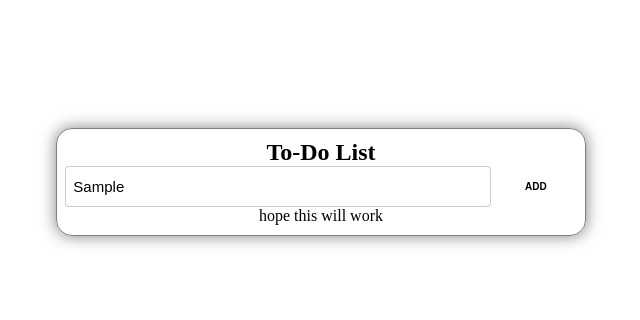
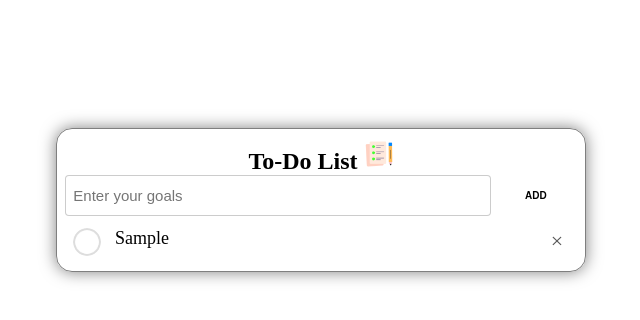
Before and after one commit to Samrat9841/To-Do-List, a plain HTML site: page index.html in a window 1280 px wide. Both pictures are taken after typing "Sample" into the empty fields and a click on the button "ADD". Shown: the whole page, without its empty margins (319-959 px from the left). Drawn offline with Linux system fonts and the light colour scheme.

Commit message:
adding js logic

```diff
--- a/index.html
+++ b/index.html
@@ -4,21 +4,23 @@
     <meta charset="UTF-8">
     <meta name="viewport" content="width=device-width, initial-scale=1.0">
     <link rel="stylesheet" href="style.css">
-    <link rel="icon" href="img/logo.jpg" type="img.png" >
+    <link rel="icon" href="img/icon.png" type="img.png" >
     <title>To Do List</title>
 </head>
 <body>
     <div class="container">
         <div class="form-box">
-            <h2>To-Do List</h2>
+            <h2 style="text-align: center;">To-Do List <img src="img/icon.png" width="30px"></h2>
             <div class="text-container">
-                <input type="text" placeholder="Enter your goals">
-                <button>ADD</button>
+                <input type="text" id="input-box" placeholder="Enter your goals">
+                <button onclick="addTask()">ADD</button>
             </div>
 
-            <div class="list-container">
-                hope this will work
-            </div>
+            <ul class="list-container">
+                <!-- <li class="checked">task 1</li>
+                <li>task 2</li>
+                <li>task 3</li> -->
+            </ul>
         </div>
     </div>
     <script src="script.js"></script>
--- a/script.js
+++ b/script.js
@@ -0,0 +1,41 @@
+const inputBox=document.querySelector("#input-box");
+const listContainer=document.querySelector(".list-container");
+
+
+const addTask=()=>{
+    if(inputBox.value===''){
+        alert("Enter your goals");
+    }
+    else{
+        let li=document.createElement("li");
+        li.innerHTML=inputBox.value;
+        listContainer.appendChild(li);
+
+        let span=document.createElement("span");
+        span.innerHTML="\u00d7";
+        li.appendChild(span);
+
+    }
+    inputBox.value='';
+    saveData();
+};
+
+listContainer.addEventListener("click",(e)=>{
+    if(e.target.tagName =="LI"){
+        e.target.classList.toggle("checked");
+        saveData();
+    }
+    else if(e.target.tagName =="SPAN"){
+        e.target.parentElement.remove();
+        saveData();
+    }
+}, false);
+
+const saveData=()=>{
+    localStorage.setItem("data",listContainer.innerHTML);
+}
+
+const showData=()=>{
+    listContainer.innerHTML=localStorage.getItem("data");
+}
+showData();
--- a/style.css
+++ b/style.css
@@ -19,7 +19,6 @@ body{
 .form-box{
     width: 40%;
     height: auto;
-    text-align: center;
     margin-top: 10%;
     border-radius: 1rem;
     padding: 10px 8px;
@@ -57,3 +56,51 @@ body{
     border: none;
     outline: none;
 }
+
+ul li{
+    list-style: none;
+    font-size: 18px;
+    padding: 12px 8px 12px 50px;
+    user-select: none;
+    cursor: pointer;
+    position: relative;
+}
+
+ul li::before{
+    content: '';
+    position: absolute;
+    height: 28px;
+    width: 28px;
+    border-radius: 50%;
+    background-image: url(img/unchecked.png);
+    background-size: cover;
+    background-position: center;
+    top: 12px;
+    left: 8px;
+}
+
+ul li.checked{
+    color: #555;
+    text-decoration: line-through;
+}
+
+ul li.checked::before{
+    background-image: url(img/checked.png);
+}
+
+ul li span{
+    position: absolute;
+    right: 0;
+    top: 5px;
+    width: 40px;
+    height: 40px;
+    font-size: 22px;
+    color: #555;
+    line-height: 40px;
+    text-align: center;
+    border-radius: 50%;
+}
+
+ul li span:hover{
+    background:#edeef0 ;
+}
```
Also changed, not shown: img/checked.png (added), img/icon.png (added), img/unchecked.png (added).
